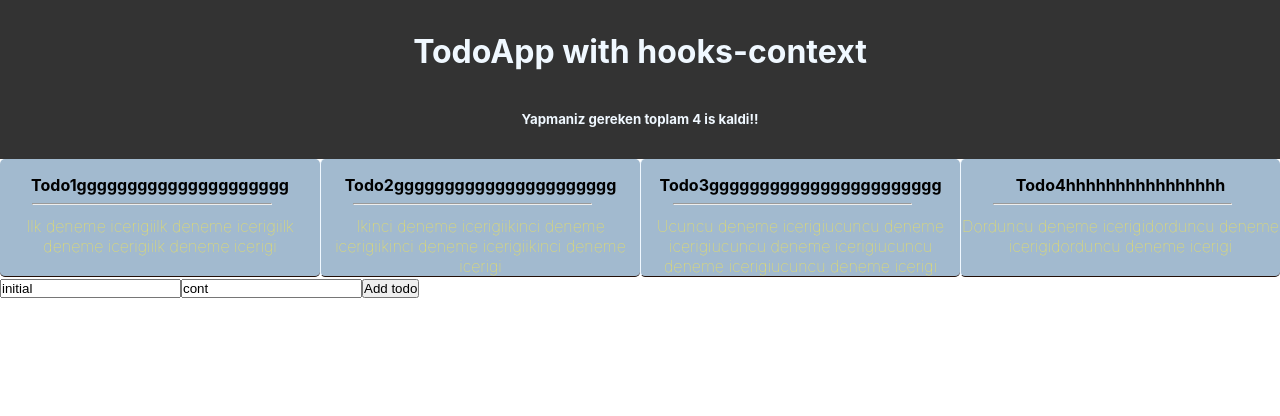
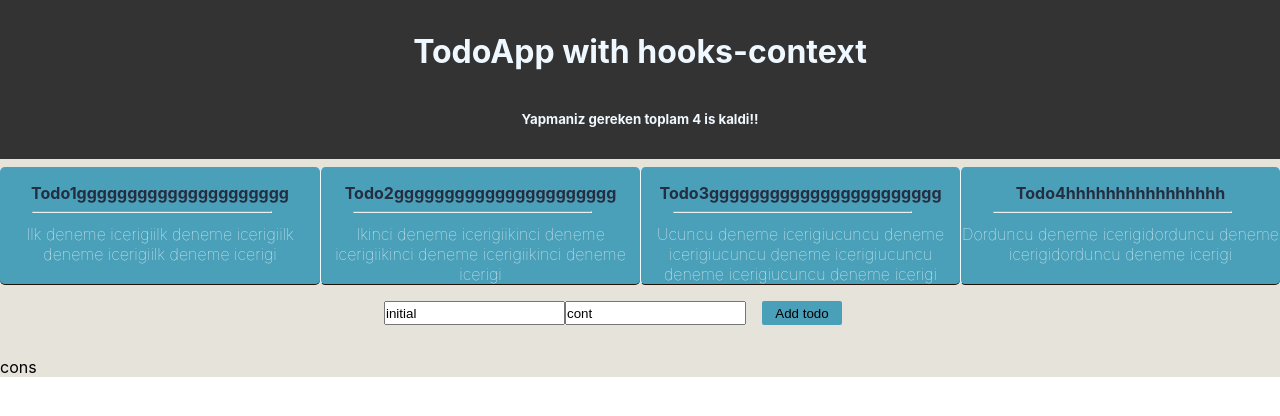
Before and after one commit to turkaytunc/react-context-with-hooks, a React (Create React App) app: page / in a window 1280 px wide. Shown: the top 416 px of the page. Built offline with nearby package versions, Linux system fonts and the light colour scheme.

Commit message:
Update:style

```diff
--- a/src/App.js
+++ b/src/App.js
@@ -12,6 +12,7 @@ const App = () => {
         <Navbar></Navbar>
         <TodoList></TodoList>
         <TodoForm></TodoForm>
+        <div>cons</div>
       </TodoContextProvider>
     </div>
   );
--- a/src/App.scss
+++ b/src/App.scss
@@ -1,2 +1,3 @@
 .App {
+    background: rgb(230, 227, 219);
 }
--- a/src/components/TodoDetails/todo-details.scss
+++ b/src/components/TodoDetails/todo-details.scss
@@ -1,5 +1,5 @@
 .todo-details-li {
-  background: rgb(162, 186, 207);
+  background: #4ba0b9;
   border-left: 1px solid aliceblue;
   border-bottom: 1px solid rgb(34, 15, 8);
   border-radius: 5px;
@@ -20,12 +20,12 @@
   margin-top: 1rem;
   font-size: 1rem;
   font-weight: bold;
-  color: black;
+  color: rgb(37, 45, 65);
 }
 
 .todo-details-content {
   min-height: minmax(50px, auto);
-  color: rgb(253, 234, 65);
+  color: aliceblue;
   font-weight: lighter;
 
 }
--- a/src/components/TodoForm/TodoForm.js
+++ b/src/components/TodoForm/TodoForm.js
@@ -1,5 +1,6 @@
 import React, { useContext, useState } from "react";
 import { TodoContext } from "../../contexts/TodoContext";
+import "./todo-form.scss";
 
 const TodoForm = () => {
   const { addTodo } = useContext(TodoContext);
@@ -13,20 +14,24 @@ const TodoForm = () => {
     setTodoContent("");
   };
   return (
-    <form onSubmit={handleSubmit}>
+    <form onSubmit={handleSubmit} className="todo-form">
       <input
+        className="todo-form-input"
         type="text"
         required
         value={todoTitle}
         onChange={event => setTodoTitle(event.target.value.slice(0, 20))}
       ></input>
       <input
+        className="todo-form-input"
         type="text"
         required
         value={todoContent}
         onChange={event => setTodoContent(event.target.value.slice(0, 140))}
       ></input>
-      <button type="submit">Add todo</button>
+      <button className="todo-form-button" type="submit">
+        Add todo
+      </button>
     </form>
   );
 };
--- a/src/components/TodoForm/todo-form.scss
+++ b/src/components/TodoForm/todo-form.scss
@@ -0,0 +1,20 @@
+.todo-form {
+    margin: 1rem auto;
+    width: 40%;
+    margin-bottom: 2rem;
+    align-items: center;
+    justify-content: center;
+}
+
+.todo-form-input {
+    height: 1.5rem;
+}
+
+.todo-form-button {
+    margin-left: 1rem;
+    height: 1.5rem;
+    width: 5rem;
+    background: #4ba0b9;
+    border: none;
+    border-radius: 2px;
+}
--- a/src/components/TodoList/todo-list.scss
+++ b/src/components/TodoList/todo-list.scss
@@ -1,4 +1,5 @@
 .todo-list-ul {
+  margin-top: 0.5rem;
   list-style: none;
   display: grid;
   grid-template-columns: repeat(4, minmax(100px, 25vw));
```
